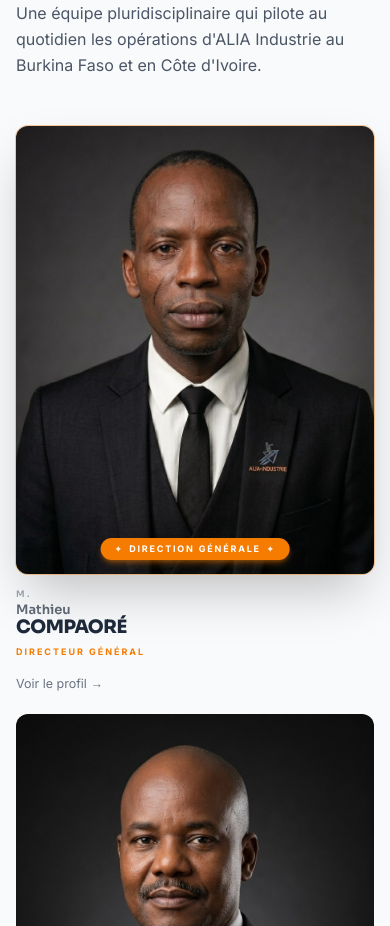
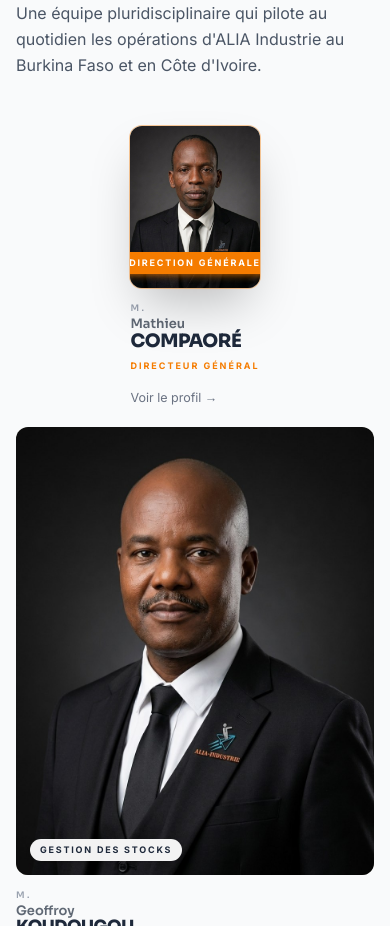
Before and after one commit to Dimanchecfa/alia, a Next.js app: page /equipe in a window 390 px wide. Shown: the part 1900-2826 px from the top of the page. Built offline with nearby package versions, Linux system fonts and the light colour scheme.

Commit message:
Responsive: DG card compact and centered on mobile/sm (max-w + mx-auto), alone on its row

```diff
--- a/components/sections/TeamGrid.tsx
+++ b/components/sections/TeamGrid.tsx
@@ -99,7 +99,7 @@ export default function TeamGrid() {
             aria-label={`Voir ${m.title} ${m.firstName} ${m.lastName} — ${m.role}`}
             className={`group text-left cursor-pointer ${
               m.isDG
-                ? "order-first sm:col-span-2 lg:col-span-1 lg:order-none lg:scale-[1.12] lg:z-10 origin-center"
+                ? "order-first max-w-[16rem] sm:max-w-xs sm:col-span-2 sm:justify-self-center mx-auto lg:order-none lg:col-span-1 lg:max-w-none lg:mx-0 lg:justify-self-auto lg:scale-[1.12] lg:z-10 origin-center"
                 : ""
             }`}
             data-aos="fade-up"
```
